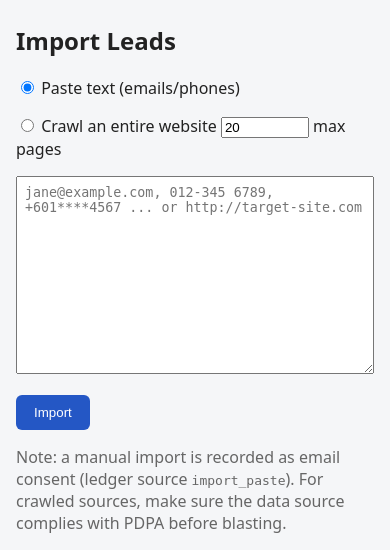
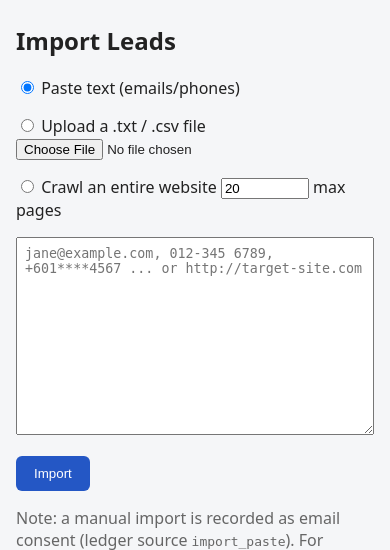
Before and after one commit to mohdhafizi83/fixzy-marketing-tools, a Flask app: page /import in a window 390 px wide. Shown: the part 94-644 px from the top of the page. Run offline with Flask 3, Linux system fonts and the light colour scheme.

Commit message:
Complete F1: TXT/CSV export, file upload, README + MIT LICENSE
- /export?fmt=csv|txt — legacy TXT/CSV export feature (CSV: email,phone,telegram_chat_id,source,created_at; TXT: one email per line)
- /import now accepts .txt/.csv file upload (multipart), dedup preserved
- README.md: features, quick start, config table, legal notes, roadmap
- LICENSE: MIT
- Verified live: uploaded test file -> 2 emails + 1 normalized phone (60198887777), dedup OK; CSV/TXT downloads correct

```diff
--- a/app.py
+++ b/app.py
@@ -10,6 +10,7 @@ Routes:
   /telegram/webhook     bot /start -> register chat_id + consent
 """
 import threading
+from datetime import datetime
 from flask import Flask, render_template, request, redirect, url_for, flash, jsonify
 
 import config
@@ -66,6 +67,16 @@ def import_leads():
     text = request.form.get("text", "")
     added = {"email": 0, "phone": 0}
 
+    # Optional uploaded file (.txt/.csv): its content is treated like pasted text
+    upload = request.files.get("file")
+    if upload and upload.filename:
+        try:
+            text = upload.read().decode("utf-8", errors="ignore")
+        except Exception:
+            flash("Could not read the uploaded file.")
+            return redirect(url_for("import_leads"))
+        mode = "file"
+
     with app.app_context():
         if mode in ("paste", "file"):
             emails = extract_emails(text)
@@ -108,6 +119,37 @@ def import_leads():
 def leads():
     return render_template("leads.html", leads=Lead.query.order_by(Lead.id.desc()).limit(500).all(),
                          Consent=Consent)
+
+
+@app.route("/export")
+def export_leads():
+    """Export all leads to CSV or TXT (legacy feature: TXT/CSV export).
+
+    CSV columns: email, phone, telegram_chat_id, source, created_at
+    TXT: one email per line (matches the legacy output format).
+    """
+    import csv, io
+    from flask import Response
+
+    fmt = request.args.get("fmt", "csv")
+    leads = Lead.query.order_by(Lead.id).all()
+    ts = datetime.utcnow().strftime("%Y%m%d")
+
+    if fmt == "txt":
+        buf = "\n".join(l.email for l in leads if l.email)
+        return Response(buf + "\n", mimetype="text/plain",
+                      headers={"Content-Disposition":
+                              f"attachment; filename=leads_{ts}.txt"})
+
+    out = io.StringIO()
+    w = csv.writer(out)
+    w.writerow(["email", "phone", "telegram_chat_id", "source", "created_at"])
+    for l in leads:
+        w.writerow([l.email or "", l.phone or "", l.telegram_chat_id or "",
+                    l.source or "", l.created_at or ""])
+    return Response(out.getvalue(), mimetype="text/csv",
+                   headers={"Content-Disposition":
+                           f"attachment; filename=leads_{ts}.csv"})
 
 
 @app.route("/campaign/new", methods=["GET", "POST"])
--- a/templates/import.html
+++ b/templates/import.html
@@ -1,8 +1,10 @@
 {% extends "base.html" %}
 {% block content %}
 <h2>Import Leads</h2>
-<form method="post">
+<form method="post" enctype="multipart/form-data">
   <p><label><input type="radio" name="mode" value="paste" checked> Paste text (emails/phones)</label></p>
+  <p><label><input type="radio" name="mode" value="file"> Upload a .txt / .csv file</label>
+     <input type="file" name="file" accept=".txt,.csv"></p>
   <p><label><input type="radio" name="mode" value="crawl"> Crawl an entire website</label>
      <input type="number" name="max_pages" value="20" min="1" max="200" style="width:80px"> max pages</p>
   <textarea name="text" rows="12" placeholder="jane@example.com, 012-345 6789, +601****4567 ... or http://target-site.com"></textarea>
--- a/templates/leads.html
+++ b/templates/leads.html
@@ -1,6 +1,10 @@
 {% extends "base.html" %}
 {% block content %}
 <h2>Leads (500 most recent)</h2>
+<p>
+  <a href="{{ url_for('export_leads', fmt='csv') }}"><button type="button">Export CSV</button></a>
+  <a href="{{ url_for('export_leads', fmt='txt') }}"><button type="button">Export TXT</button></a>
+</p>
 <table>
   <tr><th>ID</th><th>Email</th><th>Phone</th><th>Telegram</th><th>Source</th>
       <th>Email consent</th><th>TG consent</th></tr>
```
Also changed, not shown: README.md (added), 1 other file.
